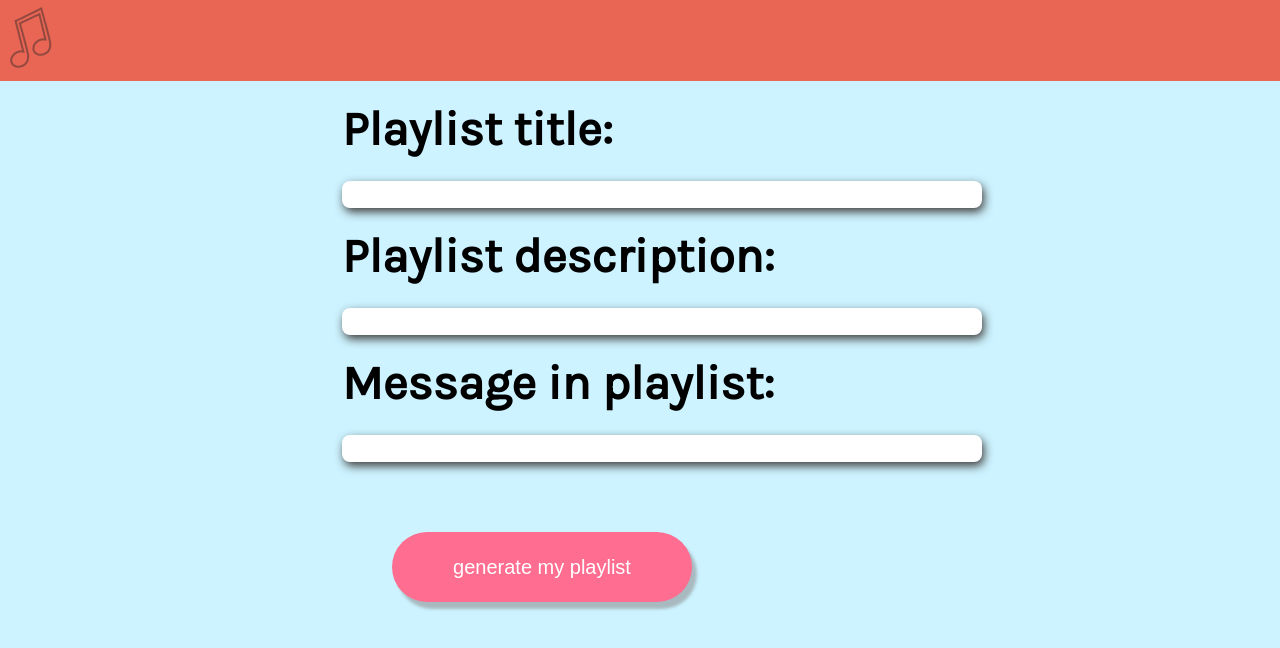
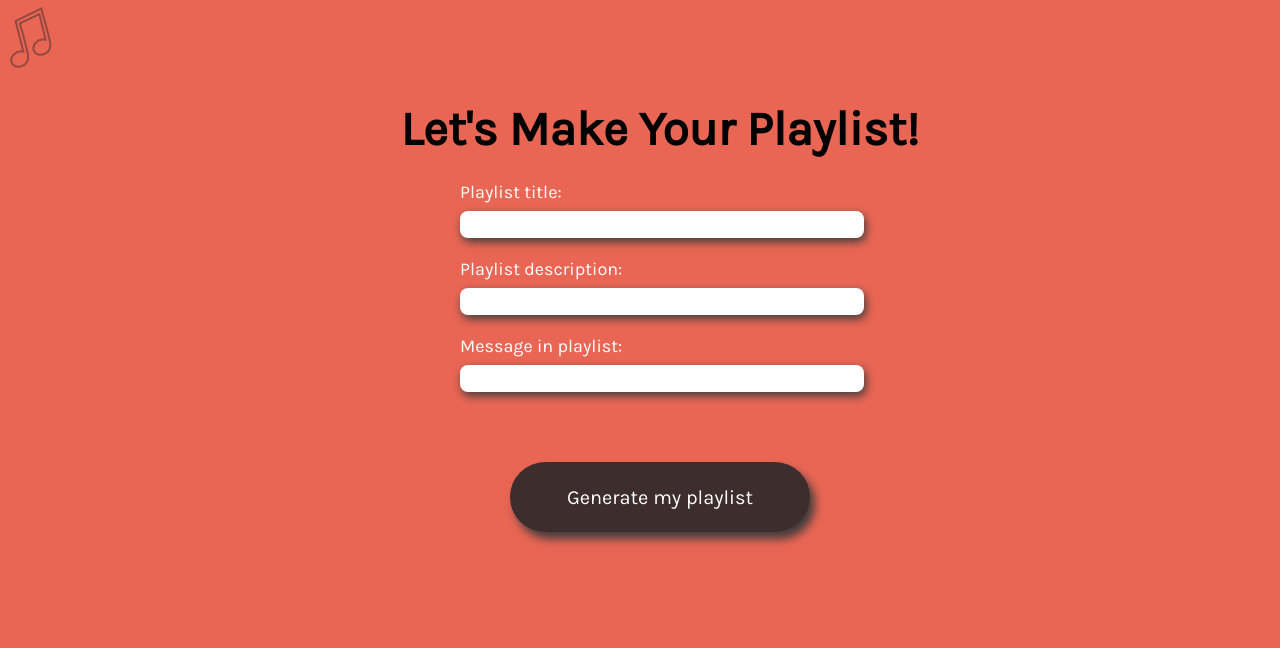
Before and after one commit to seoamy/PlayMeAMessage, a React (Create React App) app in the folder client/: page /createPlaylist in a window 1280 px wide. Shown: the top 648 px of the page. Built offline with nearby package versions, Linux system fonts and the light colour scheme; no server answers.

Commit message:
implemented function to get ordered combos of message

```diff
--- a/client/src/createPlaylistFunctions.js
+++ b/client/src/createPlaylistFunctions.js
@@ -9,6 +9,30 @@ export function getHashParams() {
         e = r.exec(q);
     }
     return hashParams;
+}
+
+export function getOrderedCombos(sentence) {
+    if (sentence.length == 1) {
+        return sentence
+    }
+    else if (sentence.length == 2) {
+        return [[sentence[0] + ' ' + sentence[1]], [sentence[0], sentence[1]]]
+    }
+
+    var combos = []
+    var left = sentence.shift()
+    var result = getOrderedCombos(sentence)
+
+    let r = result.length
+    for (let i = 0; i < r; i++) {
+        var combineCopy = result[i].slice(1)
+        combineCopy.unshift(left + ' ' + result[i][0])
+        combos.push(combineCopy)
+        var addFrontCopy = result[i].slice(0)
+        addFrontCopy.unshift(left)
+        combos.push(addFrontCopy)
+    }
+    return combos
 }
 
 export async function searchForSong(title, accessToken) {
--- a/client/src/views/CreatePlaylistView.jsx
+++ b/client/src/views/CreatePlaylistView.jsx
@@ -1,6 +1,6 @@
 import React from "react";
-import { Container, Title, Input } from "../styleComponents"
-import { getHashParams, searchForSong } from "../createPlaylistFunctions"
+import { Container, Title, Input, InputTitle } from "../styleComponents"
+import { getHashParams, searchForSong, getOrderedCombos } from "../createPlaylistFunctions"
 
 export default class CreatePlaylistView extends React.Component {
     constructor() {
@@ -23,6 +23,7 @@ export default class CreatePlaylistView extends React.Component {
     }
 
     componentDidMount() {
+        // get user's access token/id
         fetch('https://api.spotify.com/v1/me',
             { headers: { 'Authorization': 'Bearer ' + this.state.accessToken } })
             .then(response => response.json())
@@ -71,35 +72,11 @@ export default class CreatePlaylistView extends React.Component {
     async handleSubmit(event) {
         if (this.state.playlistTitle === "" || this.state.message === "") {
             alert("You must have a playlist title and message!")
+            return
         }
 
-        let mLength = this.state.message.length;
-        let songIDs = [];
+        let combos = getOrderedCombos(this.state.message)
 
-        // ******************************************************************************************************************
-        // ******************************************************************************************************************
-        // ******************************************************************************************************************
-        // TODO: get songIDs for all tracks (do this first so a playlist isnt created before the message is validated)
-        //       figure out how to get different combinations/substrings of the string
-        // ******************************************************************************************************************
-        // ******************************************************************************************************************
-        // ******************************************************************************************************************
-        for (var i = 0; i < mLength; i++) {
-            let id = await searchForSong(this.state.message[i]);
-            console.log(id)
-            if (id == null) {
-                alert('Spotify could not find a song with the title ' + this.state.message[i] + '.');
-                this.setState({ message: [] })
-                return;
-            }
-            songIDs.push(id);
-        }
-        if (songIDs.length) {
-            this.createPlaylist(songIDs);
-        }
-        else {
-            alert("You must add a message to populate your playlist!") // TODO: Keep playlist title and description states
-        }
     }
 
     // TODO: Redux state management
@@ -118,31 +95,34 @@ export default class CreatePlaylistView extends React.Component {
     render() {
         return (
             <div style={{
-                backgroundColor: "#CCF3FF",
+                backgroundColor: "#EA6654",
                 width: "100%",
                 height: "100vh"
             }}>
                 <Container>
+                    <Title>Let's Make Your Playlist!</Title>
                     <form onSubmit={this.handleSubmit}>
-                        <label><Title>Playlist title:</Title></label>
+                        <label><InputTitle>Playlist title:</InputTitle></label>
                         <Input type="text" onChange={this.handleTitleChange}></Input>
-                        <label><Title>Playlist description:</Title></label>
+                        <label><InputTitle>Playlist description:</InputTitle></label>
                         <Input type="text" onChange={this.handleDescriptionChange} />
-                        <label><Title>Message in playlist:</Title></label>
+                        <label><InputTitle>Message in playlist:</InputTitle></label>
                         <Input type="text" onChange={this.handleMessageChange} />
-                        <input type="submit" value="generate my playlist"
+                        <input type="submit" value="Generate my playlist"
                             style={{
                                 margin: "50px",
-                                backgroundColor: "#FF6D90",
+                                backgroundColor: "#3E2D2D",
                                 border: "none",
                                 color: "white",
                                 borderRadius: "50px",
                                 width: "300px",
                                 height: "70px",
                                 fontSize: "20px",
-                                boxShadow: "5px 7px 3px #8888",
+                                boxShadow: "5px 7px 10px #403D3D",
                                 transition: "0.25s all ease",
-                                fontFamily: "Poppins, sans-serif"
+                                fontFamily: "Karla, sans-serif",
+                                display: "flex",
+                                justifyContent: "center"
                             }}
                         />
                     </form>
```
